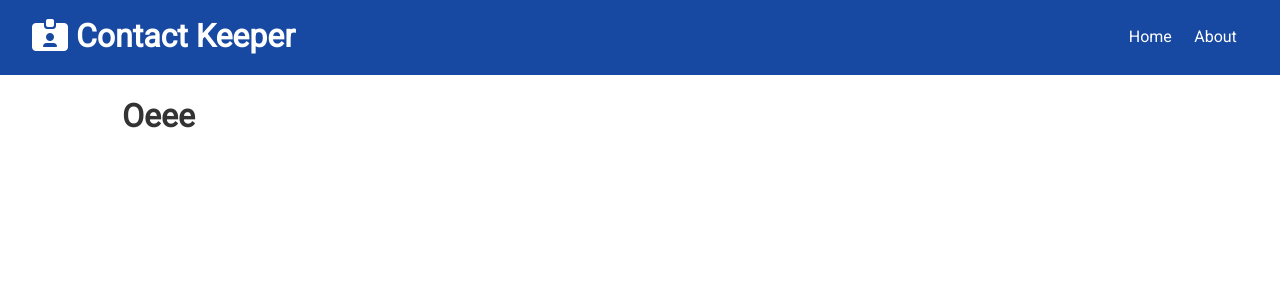
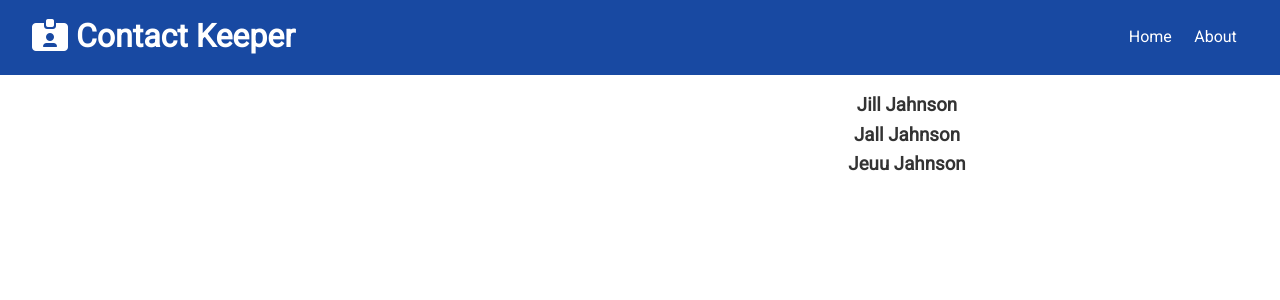
Before and after one commit to WilsonNet/contactkeeper, a React (Create React App) app in the folder client/: page / in a window 1280 px wide. Shown: the top 300 px of the page. Built offline with nearby package versions, Linux system fonts and the light colour scheme.

Commit message:
Use Context to Display contacts

```diff
--- /dev/null
+++ b/client/src/components/contacts/Contacts.js
@@ -0,0 +1,16 @@
+import React, { Fragment, useContext } from 'react';
+import ContactContext from '../../context/contact/contactContext';
+
+const Contacts = () => {
+  const contactContext = useContext(ContactContext);
+  const { contacts } = contactContext;
+  return (
+    <Fragment>
+      {contacts.map(contact => (
+        <h3>{contact.name}</h3>
+      ))}
+    </Fragment>
+  );
+};
+
+export default Contacts;
--- a/client/src/components/pages/Home.js
+++ b/client/src/components/pages/Home.js
@@ -1,9 +1,13 @@
-import React from 'react'
+import React from 'react';
+import Contacts from '../contacts/Contacts';
 
 export const Home = () => {
   return (
-    <div>
-      <h1>Oeee</h1>
+    <div className="grid-2">
+      <div>{/* ContactForm */}</div>
+      <div>
+        <Contacts />
+      </div>
     </div>
-  )
-}
+  );
+};
```
Also changed, not shown: client/src/components/contacts/ContactItem.js (added).
